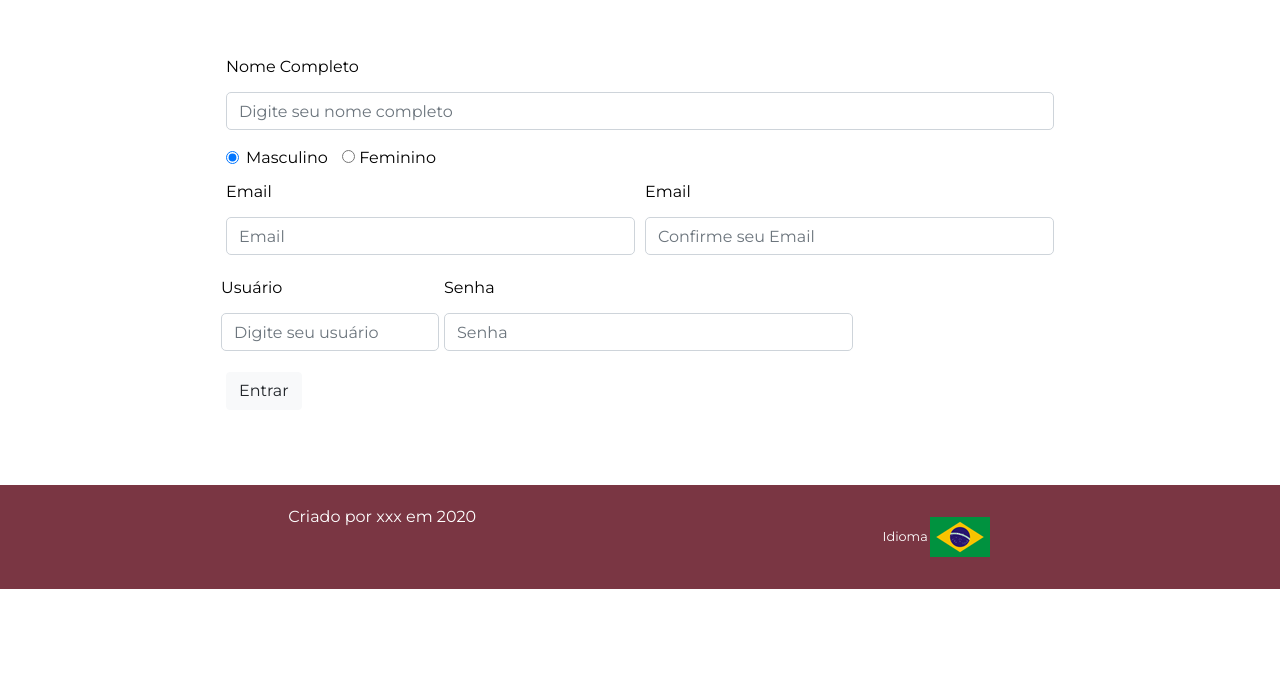
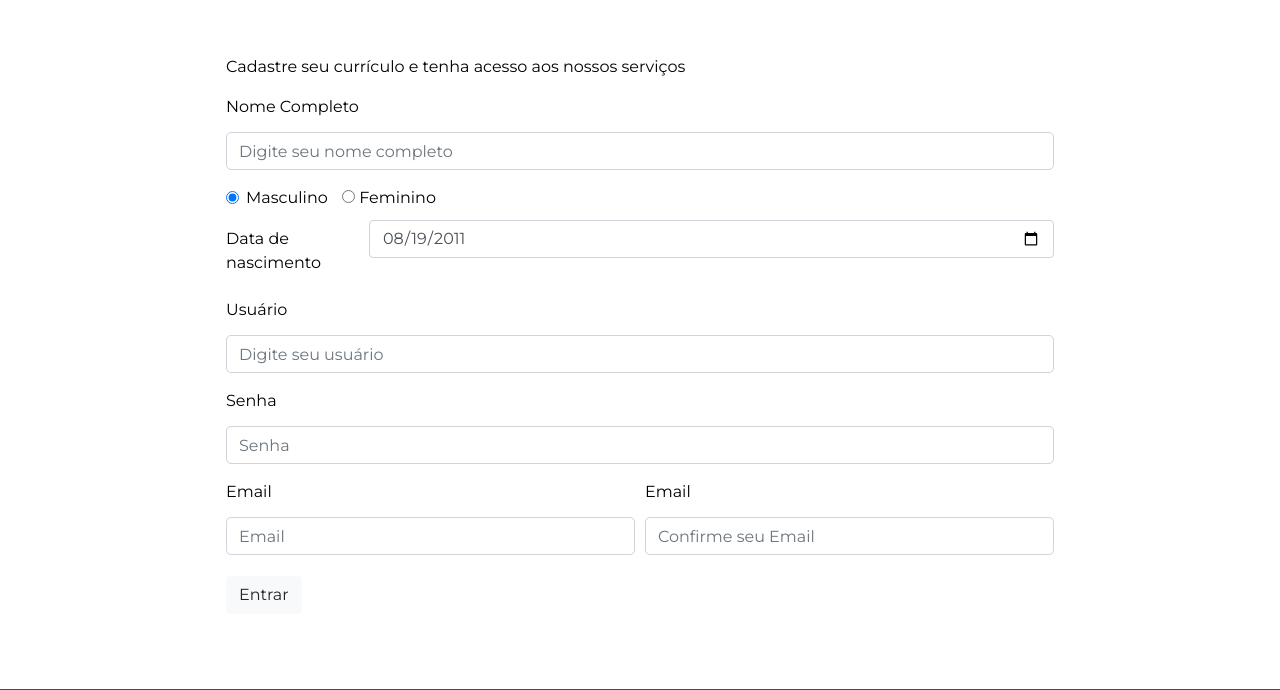
Before and after one commit to graciani23/projeto-integrador, a PHP site: page /cad-log-usuario.php in a window 1280 px wide. Shown: the part 96-786 px from the top of the page. Before the commit the page ends 685 px from the top, so only its background shows below. Run offline with PHP 8.4, Linux system fonts and the light colour scheme.

Commit message:
cad usuário

```diff
--- a/cad-log-usuario.php
+++ b/cad-log-usuario.php
@@ -18,6 +18,7 @@ require './assets/includes/menu.php';
 
         <section class="cadastro">
             <form class="cad">
+            <p>Cadastre seu currículo e tenha acesso aos nossos serviços</p>
                 <div class="form-group">
                     <label for="inputName">Nome Completo</label>
                     <input type="text" class="form-control" id="inputName" placeholder="Digite seu nome completo">
@@ -28,6 +29,20 @@ require './assets/includes/menu.php';
                     <input class="form-check-input-fem" type="radio" name="genero" id="feminino" value="option1">
                     <label class="form-check-label fem" for="feminino">Feminino</label>
                 </div>
+                <div class="form-group row">
+                    <label for="example-date-input" class="col-2 col-form-label">Data de nascimento</label>
+                    <div class="col-10">
+                        <input class="form-control" type="date" value="2011-08-19" id="example-date-input">
+                    </div>
+                </div>
+                    <div class="form-group">
+                        <label for="inputUser">Usuário</label>
+                        <input type="text" class="form-control" id="inputUser" placeholder="Digite seu usuário">
+                    </div>
+                    <div class="form-group">
+                        <label for="inputPassword4">Senha</label>
+                        <input type="password" class="form-control" id="inputPassword4" placeholder="Senha">
+                    </div>
                 <div class="form-row">
                     <div class="form-group col-md-6">
                         <label for="inputEmail4">Email</label>
@@ -36,14 +51,6 @@ require './assets/includes/menu.php';
                     <div class="form-group col-md-6">
                         <label for="inputEmail4">Email</label>
                         <input type="email" class="form-control" id="inputEmailConfirmation" placeholder="Confirme seu Email">
-                    </div>
-                    <div class="form-group">
-                        <label for="inputUser">Usuário</label>
-                        <input type="text" class="form-control" id="inputUser" placeholder="Digite seu usuário">
-                    </div>
-                    <div class="form-group col-md-6">
-                        <label for="inputPassword4">Senha</label>
-                        <input type="password" class="form-control" id="inputPassword4" placeholder="Senha">
                     </div>
                 </div>
                 <button type="submit" class="btn btn-light">Entrar</button>
```
